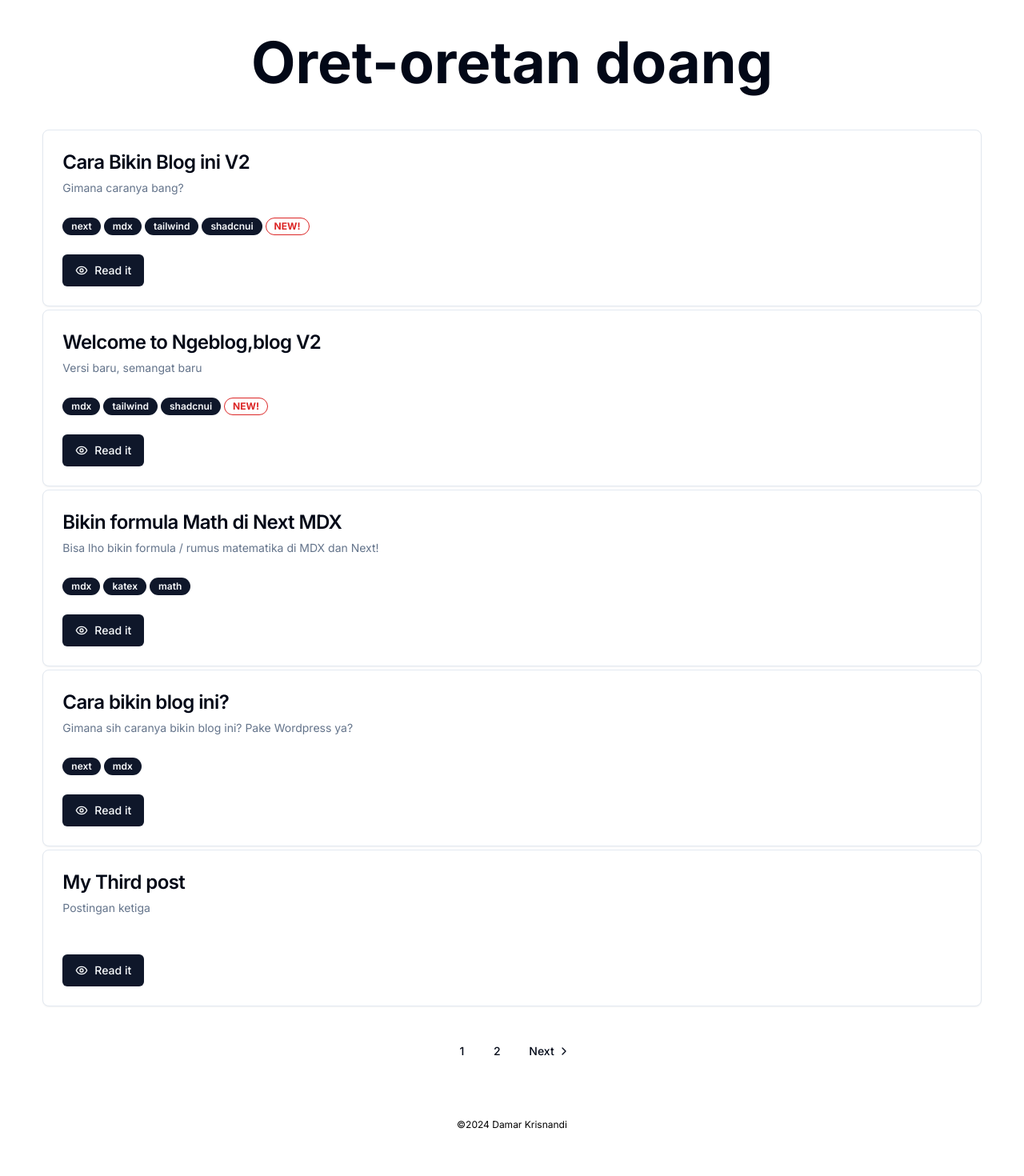
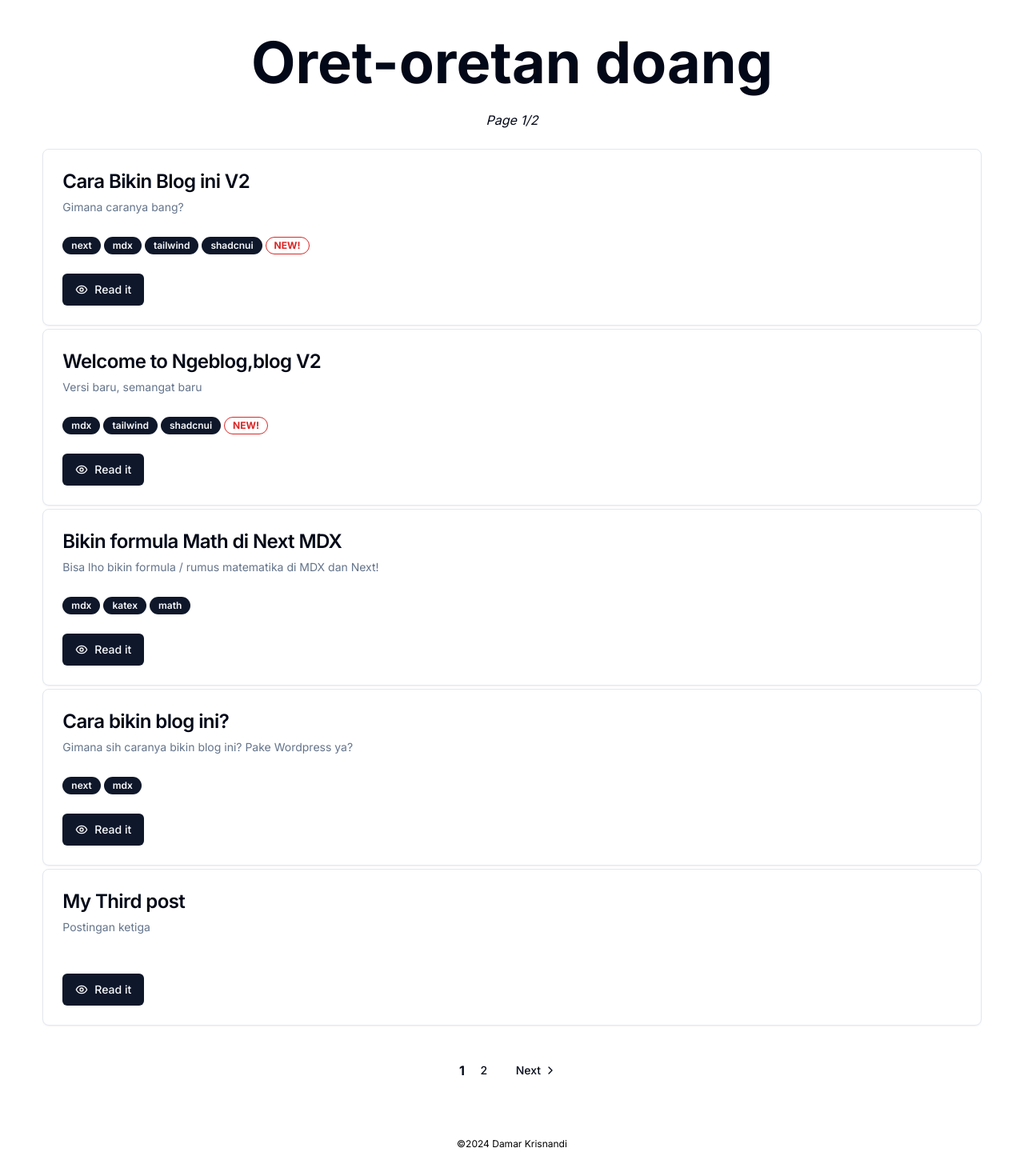
Before and after one commit to damarkrisnandi/ngeblogblog-v2, a Next.js app: page /1 in a window 1280 px wide. Shown: the part 126-1596 px from the top of the page at 80% size. Before the commit the page ends 1572 px from the top, so only its background shows below. Built offline with nearby package versions, Linux system fonts and the light colour scheme.

Commit message:
add page number

```diff
--- a/app/[page]/page.tsx
+++ b/app/[page]/page.tsx
@@ -51,7 +51,8 @@ export default function Home(props: any) {
     <main className="flex min-h-screen flex-col items-center justify-between">
 
 
-      <h1 className="mt-24 mb-12 font-bold text-3xl md:text-7xl z-50">Oret-oretan doang</h1>
+      <h1 className="mt-24 mb-6 font-bold text-3xl md:text-7xl z-50">Oret-oretan doang</h1>
+      <p className="italic mb-6">Page {page}/{pages}</p>
       {posts.map((post: any) => (
         <AppHighlightContent className="w-11/12"
           key={post.slug}
--- a/components/main/AppPagination.tsx
+++ b/components/main/AppPagination.tsx
@@ -19,7 +19,7 @@ export default function AppPagination(props: any) {
         <PreviousButton {...props}/>
         <CurrentMinus1Button {...props}/>
         <PaginationItem>
-          <PaginationLink href={props.params.page}>{props.params.page}</PaginationLink>
+          <b>{props.params.page}</b>
         </PaginationItem>
         <CurrentPlus1Button {...props}/>
         <NextButton {...props}/>
```
